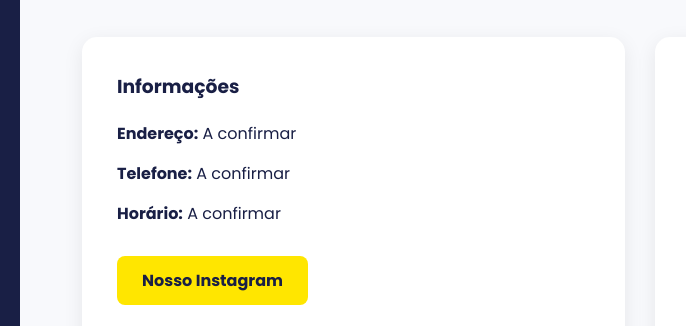
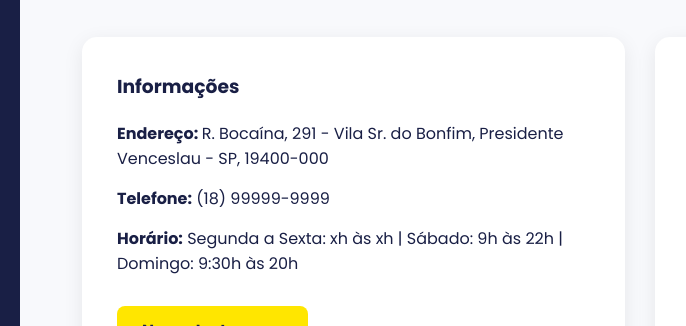
Before and after one commit to Gvance-tech/Brasileirinho-Emporio, a plain HTML site: page Brasileirinho/index.html in a window 1280 px wide. Shown: the part 3232-3558 px from the top of the page, 0-686 px from the left. Drawn offline with nearby package versions, Linux system fonts and the light colour scheme; no server answers.

Commit message:
reformas finais

```diff
--- a/Brasileirinho/index.html
+++ b/Brasileirinho/index.html
@@ -156,9 +156,9 @@
         <div class="informacoes-contato">
             <h3>Informações</h3>
 
-            <p><strong>Endereço:</strong> A confirmar</p>
-            <p><strong>Telefone:</strong> A confirmar</p>
-            <p><strong>Horário:</strong> A confirmar</p>
+            <p><strong>Endereço: </strong> R. Bocaína, 291 - Vila Sr. do Bonfim, Presidente Venceslau - SP, 19400-000</p>
+            <p><strong>Telefone:</strong> (18) 99999-9999</p>
+            <p><strong>Horário:</strong> Segunda a Sexta: xh às xh | Sábado: 9h às 22h | Domingo: 9:30h às 20h</p>
 
             <a href="https://www.instagram.com/brasileirinho_emporio/"
                target="_blank"
```
